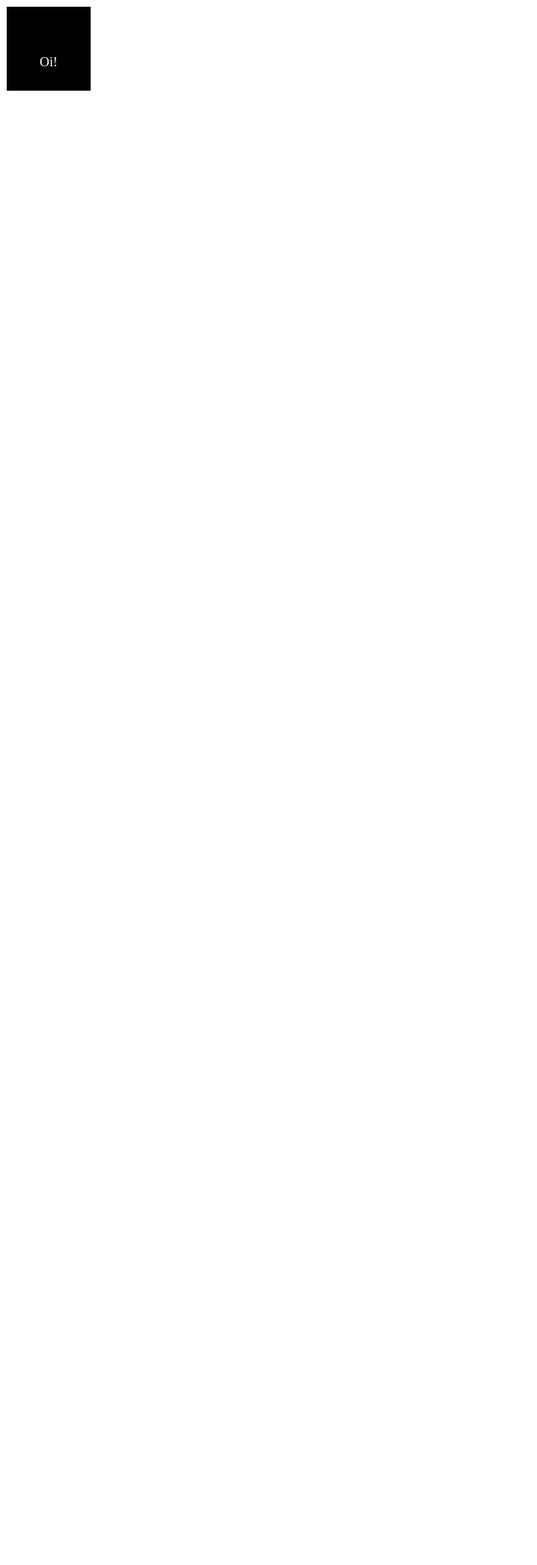
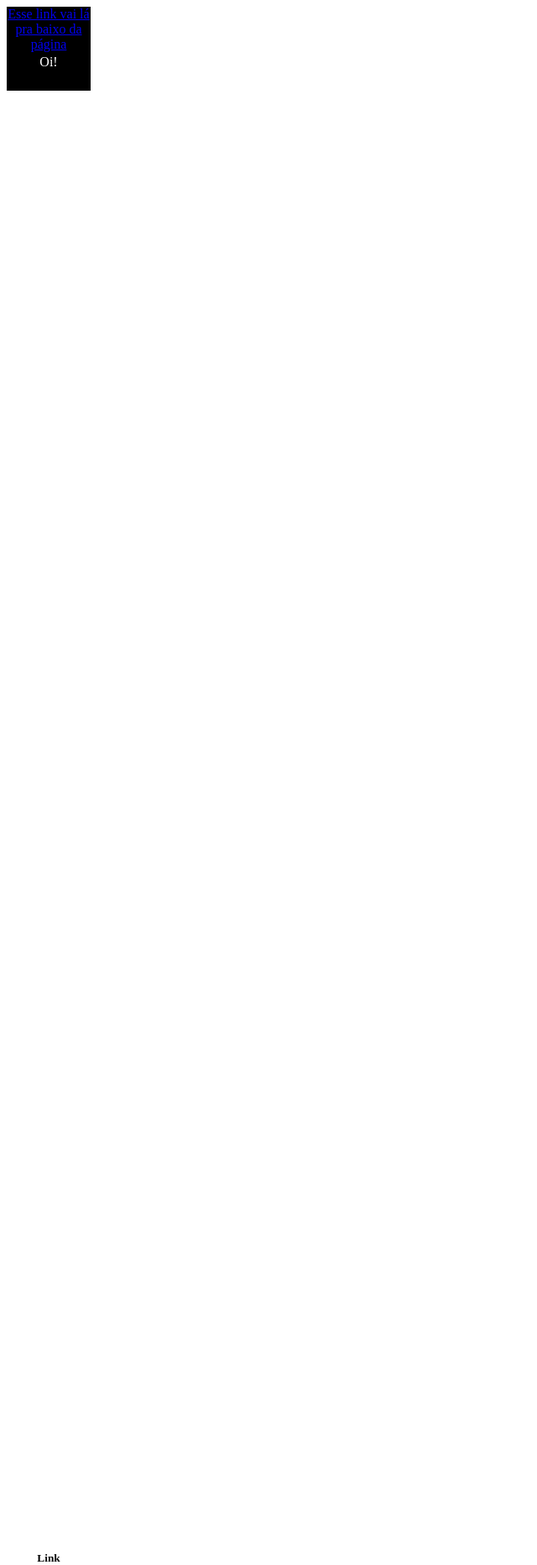
Before and after one commit to rafaelforce/duvidas, a plain HTML site: page index.html in a window 1280 px wide. Shown: the whole page at 84% size, without its empty margins (0-640 px from the left). Before the commit the page ends 800 px from the top, so only its background shows below. Drawn offline with Linux system fonts and the light colour scheme.

Commit message:
link ancora

```diff
--- a/index.html
+++ b/index.html
@@ -4,6 +4,107 @@
 		<div style="position: relative; background-color: black; color: white; width: 100px; height: 100px;
 						text-align: center;">
 			<p style="position: absolute; top: 50%; left: 50%; margin-right: -50%; transform: translate(-50%, -50%);">Oi!</p>
+			<a href="#exemploLinkAncora">Esse link vai lá pra baixo da página</a>
+			<br>
+			<br>
+			<br>
+			<br>
+			<br>
+			<br>
+			<br>
+			<br>
+			<br>
+			<br>
+			<br>
+			<br>
+			<br>
+			<br>
+			<br>
+			<br>
+			<br>
+			<br>
+			<br>
+			<br>
+			<br>
+			<br>
+			<br>
+			<br>
+			<br>
+			<br>
+			<br>
+			<br>
+			<br>
+			<br>
+			<br>
+			<br>
+			<br>
+			<br>
+			<br>
+			<br>
+			<br>
+			<br>
+			<br>
+			<br>
+			<br>
+			<br>
+			<br>
+			<br>
+			<br>
+			<br>
+			<br>
+			<br>
+			<br>
+			<br>
+			<br>
+			<br>
+			<br>
+			<br>
+			<br>
+			<br>
+			<br>
+			<br>
+			<br>
+			<br>
+			<br>
+			<br>
+			<br>
+			<br>
+			<br>
+			<br>
+			<br>
+			<br>
+			<br>
+			<br>
+			<br>
+			<br>
+			<br>
+			<br>
+			<br>
+			<br>
+			<br>
+			<br>
+			<br>
+			<br>
+			<br>
+			<br>
+			<br>
+			<br>
+			<br>
+			<br>
+			<br>
+			<br>
+			<br>
+			<br>
+			<br>
+			<br>
+			<br>
+			<br>
+			<br>
+			<br>
+			<br>
+			<br>
+			<br>
+			<h5 style="color: black;"><a id="exemploLinkAncora"></a>Link</h5>
 		</div>
 	</body>
 </html>
```
